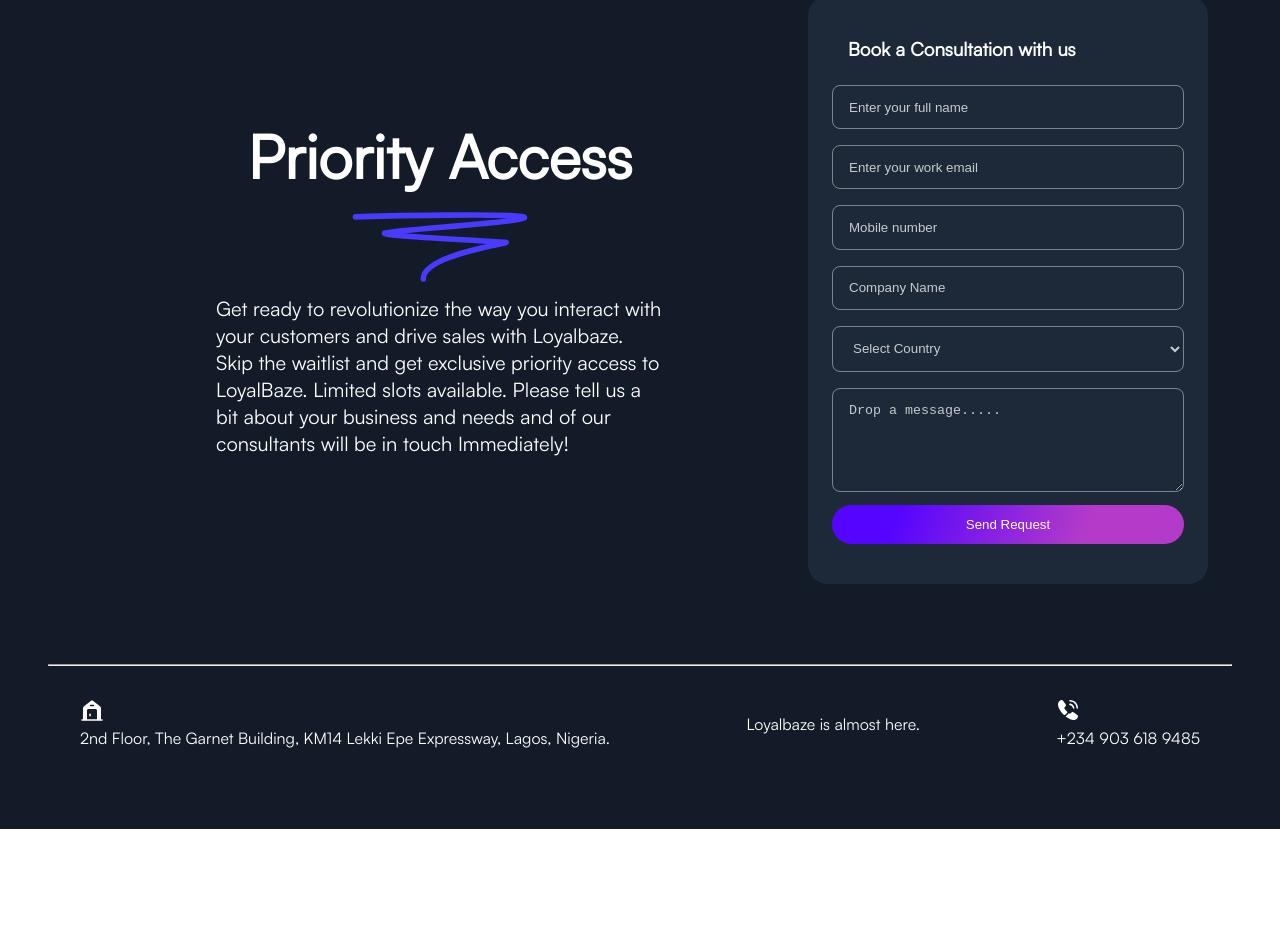
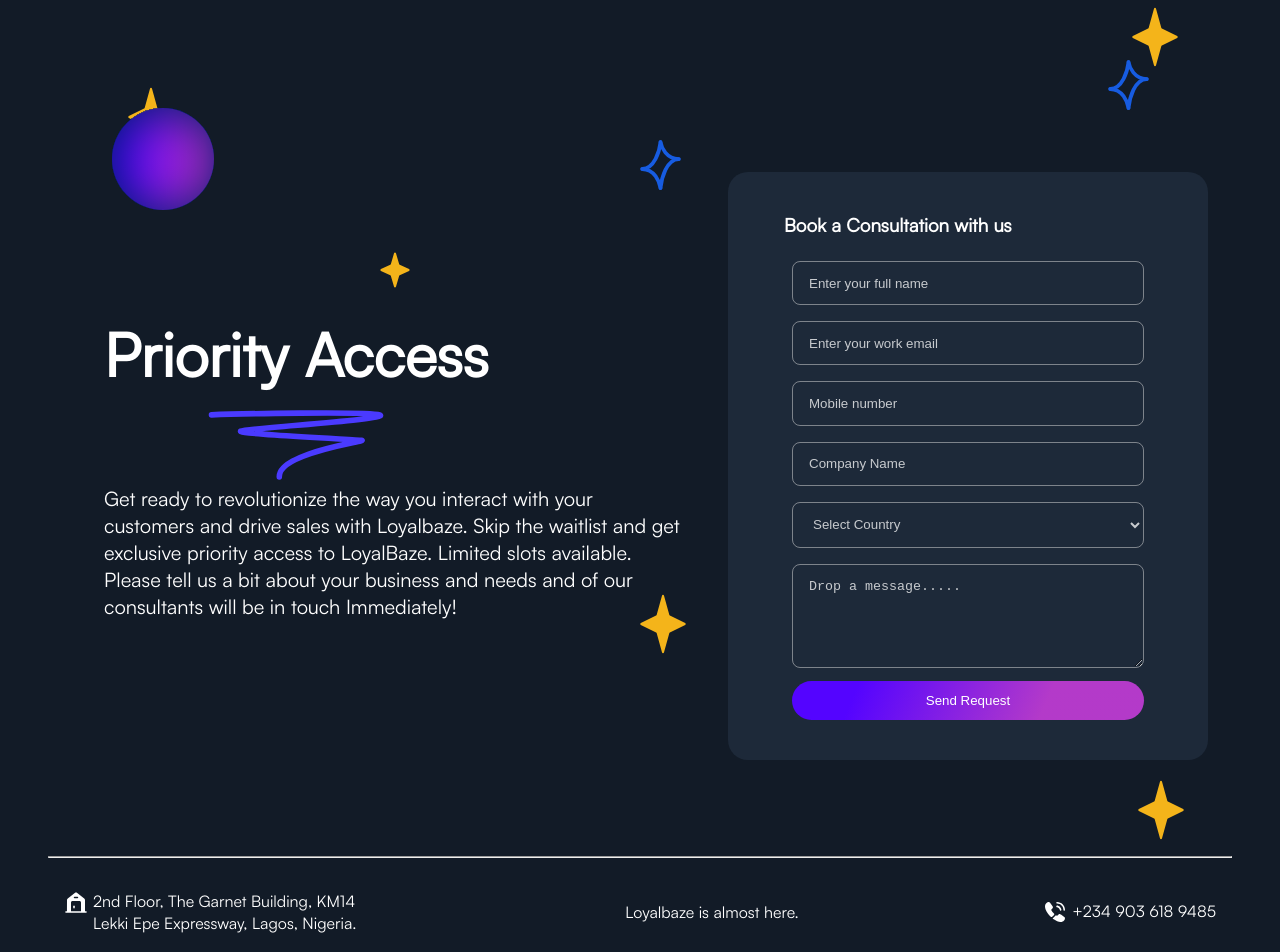
Before and after one commit to Bolurx07/Loyalbase, a React (Create React App) app: page / in a window 1280 px wide. Shown: the part 813-1765 px from the top of the page. Before the commit the page ends 1642 px from the top, so only its background shows below. Built offline with nearby package versions, Linux system fonts and the light colour scheme.

Commit message:
Done with the page pending form validation

```diff
--- a/src/Pages/Index.jsx
+++ b/src/Pages/Index.jsx
@@ -10,6 +10,7 @@
 import star2 from '../Assets/Star4.svg';
 import heroscribe from '../Assets/heroscribe.svg';
 import scribe from '../Assets/scribe2.svg';
+import scribe2 from '../Assets/scribe3.svg';
 import home from '../Assets/home.svg';
 import phone from '../Assets/phone.svg';
 
@@ -56,6 +57,13 @@
             </div>
         </section>
         <section className='sect2'>
+            <img src={ellipse2} alt="ellipse" className='ellipse4' />
+            <img src={star1} alt="star" className='star5' />
+            <img src={star2} alt="star" className='star6' />
+            <img src={star2} alt="star" className='star7' />
+            <img src={scribe2} alt="scribe" className='scribe2' />
+            <img src={scribe2} alt="scribe" className='scribe3' />
+
             <div className='contentdiv'>
                 <h2>Priority Access</h2>
                 <img src={scribe} alt="scribe" />
@@ -92,7 +100,7 @@
         <footer className='myfooter'>
             <div>
                 <img src={home} alt="homeicon" />
-                <p>2nd Floor, The Garnet Building, KM14 Lekki Epe Expressway, Lagos, Nigeria.</p>
+                <p className='footerspecial'>2nd Floor, The Garnet Building, KM14 Lekki Epe Expressway, Lagos, Nigeria.</p>
             </div>
             <div>
                 <p>Loyalbaze is almost here.</p>
--- a/src/Pages/Style.css
+++ b/src/Pages/Style.css
@@ -7,8 +7,10 @@
 
 .sect1{
     position: relative;
+    padding-bottom: 6rem;
 
 }
+
 .sect1 header{
     display: flex;
     justify-content: space-between;
@@ -29,6 +31,10 @@
     background-color: #121b27;
     border-radius: 100px;
     cursor: pointer;
+}
+
+.headerbtn:hover{
+    background-color: #ffffff5b;
 }
 
 .headerlogo{
@@ -72,7 +78,7 @@
     width: 25rem;
 }
 
-.heroinput::placeholder{
+.heroinput::placeholder, .heroinput:focus{
     color: #ffffff;
 }
 #heroname{
@@ -97,6 +103,11 @@
     font-size: 1rem;
     margin: 1rem 0;
     cursor: pointer;
+    transition: 0.5s;
+}
+
+.heroform button:hover{
+    transform: scaleX(0.95);
 }
 
 .herouser{
@@ -112,7 +123,7 @@
 
 .ellipse1, .ellipse2, .ellipse3, .star1, .star2, .star3, .star4, .heroscribe{
     position: absolute;
-    z-index: 0;
+
 }
 
 .ellipse1{
@@ -130,7 +141,7 @@
 .ellipse3{
     top: 20rem;
     right: 0;
-    max-height: 20rem;
+    max-height: 23rem;
 }
 
 .star1{
@@ -144,31 +155,65 @@
 }
 
 .star3{
-    bottom: 6rem;
-    right: 7%;
+    bottom: -5rem;
+    right: 8%;
 }
 
 .star4{
-    bottom: 2rem;
-    left: 7%;
+    bottom: -10rem;
+    left: 10%;
 }
 
 .heroscribe{
-    bottom: 20%;
+    bottom: 8%;
     right: 20%;
-
 }
 
 .sect2{
     display: flex;
-    justify-content: center;
+    justify-content: space-between;
     align-items: center;
-    padding: 5rem 1.5rem;
+    padding: 10rem 1.5rem 6rem 1.5rem;
+    position: relative;
+}
+
+.ellipse4, .star5, .star6, .star7, .scribe2, .scribe3{
+    position: absolute;
+}
+
+.ellipse4{
+    top: 6rem;
+    left: 4rem;
+}
+
+.scribe2{
+    top: 8rem;
+    left: 50%;
+}
+
+.scribe3{
+    top: 3rem;
+    right: 7%;
+}
+
+.star5{
+    top: 15rem;
+    left: 28%;
+}
+
+.star6{
+    bottom: 24%;
+    left: 50%;
+}
+
+.star7{
+    bottom: 1rem;
+    right: 3rem;
 }
 
 .contentdiv{
-   padding: 2rem;
-   text-align: center;
+    padding: 2rem;
+    width: 40rem;
 }
 
 .contentdiv h2{
@@ -181,14 +226,18 @@
     font-style: 'Satoshi-Regular';
     font-weight: 200;
     font-size: 20px;
-    padding: 0.5rem 7rem;
-    text-align: start;
+
+}
+
+.contentdiv img{
+    margin-left: 6.5rem;
 }
 .sect2form{
-    padding: 2.5rem 1.5rem;
+    padding: 2.5rem ;
     background: #1D2939;
     border-radius: 20px;
     text-align: center;
+    width: 30rem;
 }
 
 .sect2form h3{
@@ -203,9 +252,11 @@
     background-color: #121b2700;
     border: 1px solid rgba(221, 221, 221, 0.5);
     border-radius: 8px;
+    color: #ffffff;
 }
 
-.sect2form input::placeholder, #sect2select::placeholder, #sect2message::placeholder{
+.sect2form input::placeholder, #sect2select::placeholder, #sect2message::placeholder,
+.sect2form input:focus, #sect2select:focus, #sect2message:focus{
     color: #ffffffc0;
 }
 
@@ -225,11 +276,31 @@
     color: #ffffff;
     border: none;
     cursor: pointer;
+    transition: 0.5s;
+}
+
+.sect2button:hover{
+    transform: scaleX(0.95);
 }
 
 .myfooter{
     display: flex;
     justify-content: space-between;
     align-items: center;
-    padding: 2rem;
+    flex-wrap: wrap;
+    padding: 2rem 0;
 }
+
+.myfooter div{
+    display: flex;
+    align-items: flex-start;
+    margin: 0 1rem;
+}
+
+.footerspecial{
+    width: 18rem;
+}
+
+.myfooter img{
+    margin-right: 5px;
+}
```
Also changed, not shown: src/Assets/scribe3.svg (added).
